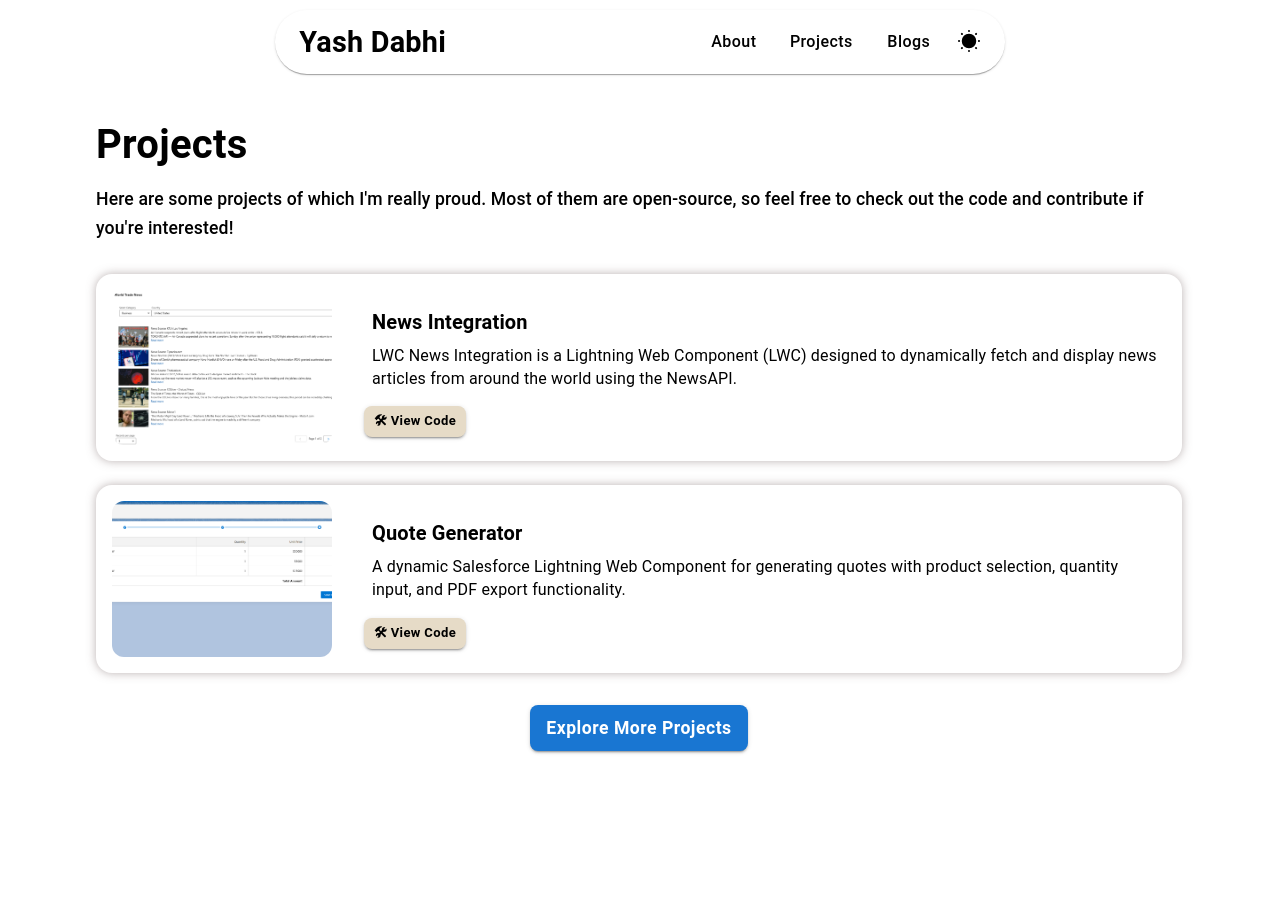
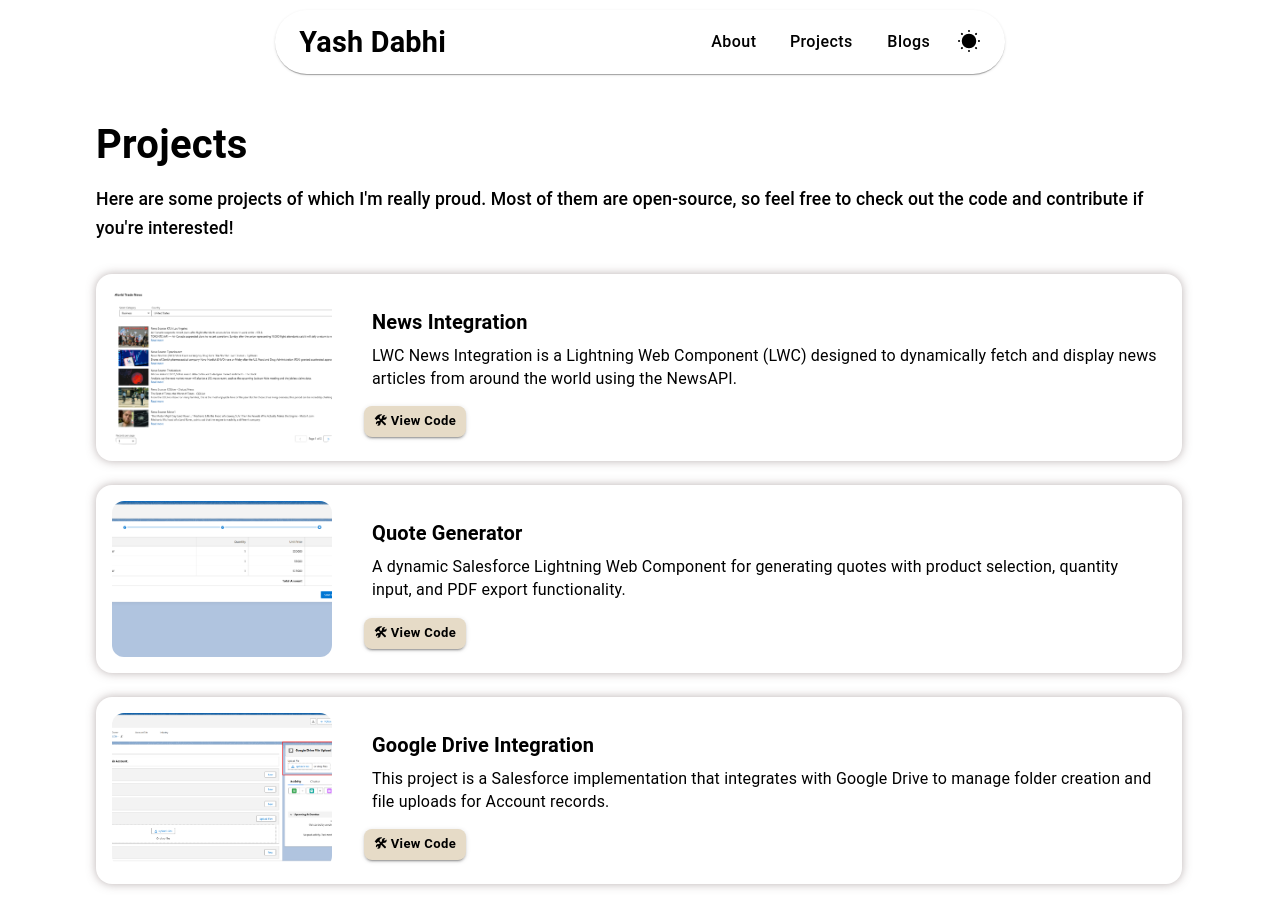
Before and after one commit to yashdabhi1/yashdabhi.in, a React (Create React App) app: page /projects in a window 1280 px wide. Shown: the top 900 px of the page. Built offline with nearby package versions, Linux system fonts and the light colour scheme.

Commit message:
added project

```diff
--- a/src/components/aboutme/Projectcarousel.jsx
+++ b/src/components/aboutme/Projectcarousel.jsx
@@ -75,6 +75,14 @@ const ProjectCarousel = () => {
       link: "https://github.com/yashdabhi1/Quote-Generator",
       image: "../P2.png",
     },
+    {
+      id: 3,
+      title: "Google Drive Integration",
+      description:
+        "This project is a Salesforce implementation that integrates with Google Drive to manage folder creation and file uploads for Account records.",
+      link: "https://github.com/yashdabhi1/Google-Drive-Integration",
+      image: "../P3.png",
+    }
   ];
 
   useEffect(() => {
--- a/src/components/project/Project-component.jsx
+++ b/src/components/project/Project-component.jsx
@@ -17,6 +17,13 @@ const projects = [
       "A dynamic Salesforce Lightning Web Component for generating quotes with product selection, quantity input, and PDF export functionality.",
     image: "../P2.png",
     codeLink: "https://github.com/yashdabhi1/Quote-Generator",
+  },
+  {
+    title: "Google Drive Integration",
+    description:
+      "This project is a Salesforce implementation that integrates with Google Drive to manage folder creation and file uploads for Account records.",
+    image: "../P3.png",
+    codeLink: "https://github.com/yashdabhi1/Google-Drive-Integration",
   }
 ];
 
```
Also changed, not shown: public/P3.png (added).
